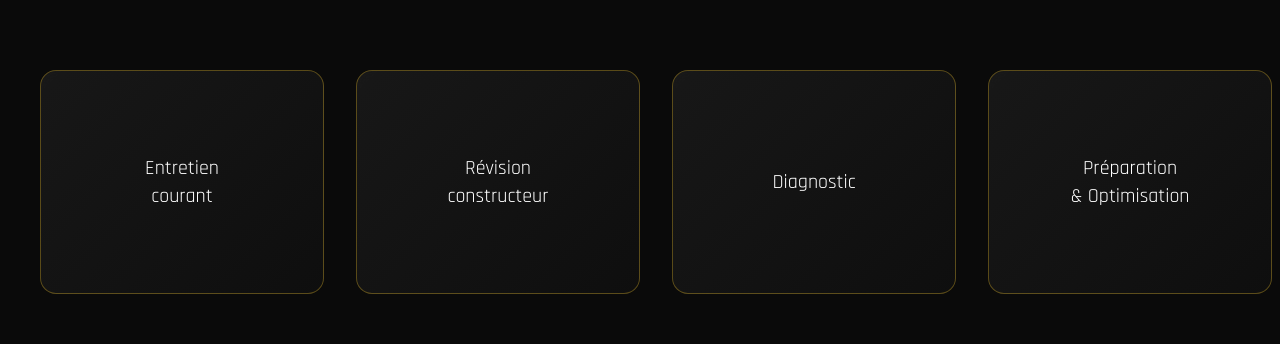
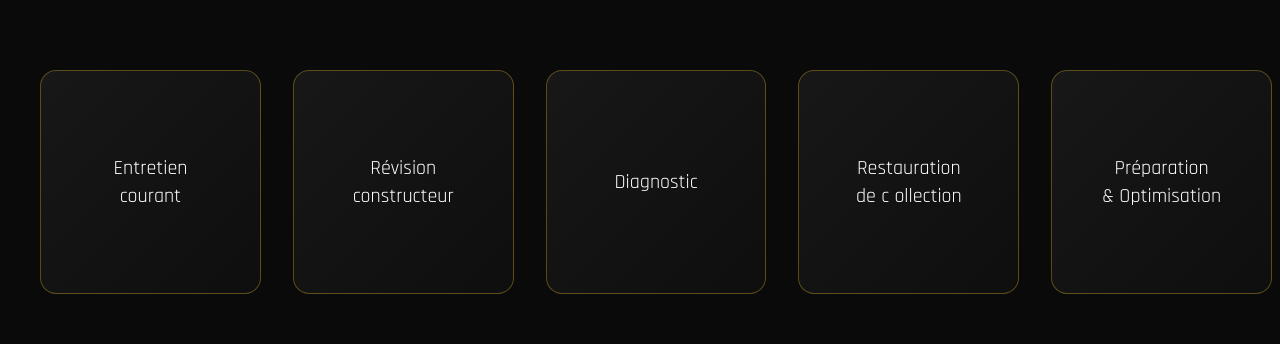
Before and after one commit to PerformancePrestigeAcademy/performance-prestige-academy, a React (Vite) app: page /maintenance in a window 1280 px wide. Shown: the part 810-1154 px from the top of the page. Built offline with nearby package versions, Linux system fonts and the light colour scheme.

Commit message:
PATCH 015 v3

```diff
--- a/src/Pages/MaintenancePage.tsx
+++ b/src/Pages/MaintenancePage.tsx
@@ -37,7 +37,7 @@ export default function MaintenancePage() {
 
   <div className="max-w-7xl mx-auto px-6 translate-x-4">
 
-    <div className="grid grid-cols-1 md:grid-cols-2 xl:grid-cols-4 gap-8">
+    <div className="grid grid-cols-1 md:grid-cols-2 xl:grid-cols-5 gap-8">
 
       <a
   href="#entretien"
@@ -67,6 +67,17 @@ export default function MaintenancePage() {
       >
         <h3 className="font-racing text-xl">
           Diagnostic
+        </h3>
+      </a>
+
+      <a
+        href="#restauration"
+        className="bg-dark-card service-card gold-border rounded-2xl h-56 p-8 flex items-center justify-center text-center hover:-translate-y-2 transition-all duration-300"
+      >
+        <h3 className="font-racing text-xl">
+          Restauration
+        <br />
+          de c ollection
         </h3>
       </a>
 
```
